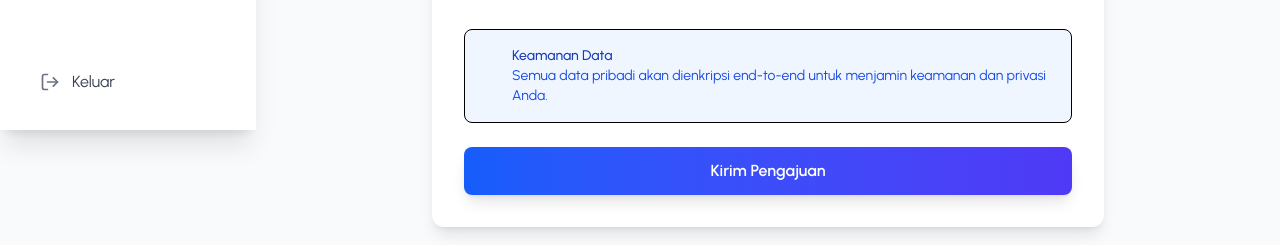
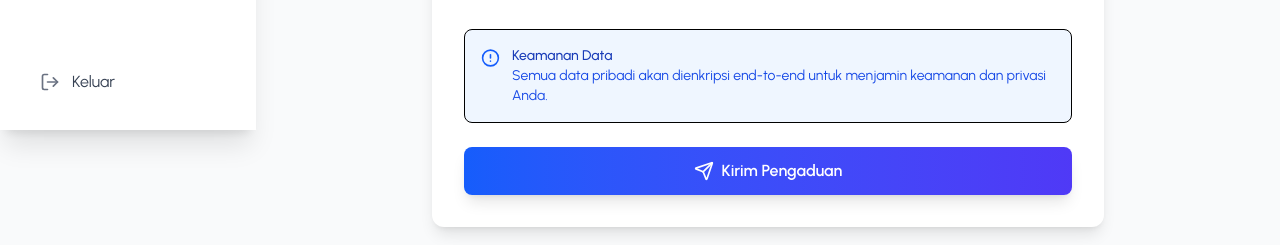
Before and after one commit to IchwanArdi/layanan-desa-digital, a React (Vite) app in the folder client/: page /dashboard/layanan-dokumen in a window 1280 px wide. Shown: the part 670-915 px from the top of the page. Built offline with nearby package versions, Linux system fonts and the light colour scheme; sample sign-in values are in the browser's storage.

Commit message:
menambahkan filtur

```diff
--- a/client/src/components/HalamanUtama/pages/LayananDokumenPage.jsx
+++ b/client/src/components/HalamanUtama/pages/LayananDokumenPage.jsx
@@ -1,3 +1,5 @@
+import { Send, CircleAlert } from 'lucide-react';
+
 // PengajuanPage.jsx
 function PengajuanPage() {
   return (
@@ -81,7 +83,7 @@ function PengajuanPage() {
 
                 <div className="p-4 bg-blue-50 border rounded-lg">
                   <div className="flex items-start space-x-3">
-                    <i data-lucide="alert-circle" className="h-5 w-5 text-blue-600 mt-0.5"></i>
+                    <CircleAlert className="h-5 w-5 text-blue-600 mt-0.5" />
                     <div>
                       <p className="text-blue-800 text-sm font-medium">Keamanan Data</p>
                       <p className="text-blue-700 text-sm">Semua data pribadi akan dienkripsi end-to-end untuk menjamin keamanan dan privasi Anda.</p>
@@ -89,8 +91,12 @@ function PengajuanPage() {
                   </div>
                 </div>
 
-                <button type="submit" className="w-full py-3 bg-gradient-to-r from-blue-600 to-indigo-600 text-white font-semibold rounded-lg hover:from-blue-700 hover:to-indigo-700 hover-scale transition-all duration-200 shadow-lg">
-                  Kirim Pengajuan
+                <button
+                  type="submit"
+                  className="w-full py-3 bg-gradient-to-r from-blue-600 to-indigo-600 text-white font-semibold rounded-lg hover:from-blue-700 hover:to-indigo-700 hover-scale transition-all duration-200 shadow-lg flex items-center justify-center space-x-2 cursor-pointer"
+                >
+                  <Send className="h-5 w-5" />
+                  <span>Kirim Pengaduan</span>
                 </button>
               </form>
             </div>
--- a/client/src/components/HalamanUtama/pages/PengajuanPage.jsx
+++ b/client/src/components/HalamanUtama/pages/PengajuanPage.jsx
@@ -1,3 +1,5 @@
+import { Send, CircleCheck } from 'lucide-react';
+
 // PengajuanPage.jsx
 function PengajuanPage() {
   return (
@@ -54,7 +56,7 @@ function PengajuanPage() {
 
                 <div className="p-4 bg-green-50 border rounded-lg">
                   <div className="flex items-start space-x-3">
-                    <i data-lucide="check-circle" className="h-5 w-5 text-green-600 mt-0.5"></i>
+                    <CircleCheck className="h-5 w-5 text-green-600 mt-0.5" />
                     <div>
                       <p className="text-green-800 text-sm font-medium">Jaminan Privasi</p>
                       <p className="text-green-700 text-sm">Data pengaduan dienkripsi dan hanya diakses oleh petugas berwenang untuk penanganan.</p>
@@ -64,9 +66,9 @@ function PengajuanPage() {
 
                 <button
                   type="submit"
-                  className="w-full py-3 bg-gradient-to-r from-green-600 to-emerald-600 text-white font-semibold rounded-lg hover:from-green-700 hover:to-emerald-700 hover-scale transition-all duration-200 shadow-lg flex items-center justify-center space-x-2"
+                  className="w-full py-3 bg-gradient-to-r from-green-600 to-emerald-600 text-white font-semibold rounded-lg hover:from-green-700 hover:to-emerald-700 hover-scale transition-all duration-200 shadow-lg flex items-center justify-center space-x-2 cursor-pointer"
                 >
-                  <i data-lucide="send" className="h-5 w-5"></i>
+                  <Send className="h-5 w-5" />
                   <span>Kirim Pengaduan</span>
                 </button>
               </form>
--- a/client/src/components/HalamanUtama/utils/Sidebar.jsx
+++ b/client/src/components/HalamanUtama/utils/Sidebar.jsx
@@ -40,7 +40,7 @@ export default function Sidebar({ isSidebarOpen, closeSidebar, handleNavigation,
               key={item.key}
               onClick={() => handleNavigation(item.key)}
               className={`w-full flex items-center space-x-3 px-6 py-4 transition-all duration-200 text-left group ${
-                currentSection === item.key ? 'bg-green-100 text-green-600 border-r-4 border-green-600' : 'text-gray-700 hover:bg-gray-50 hover:text-gray-900'
+                currentSection === item.key ? 'bg-green-100 text-green-600 border-r-4 border-green-600' : 'text-gray-700 hover:bg-gray-50 hover:text-gray-900 cursor-pointer'
               }`}
             >
               <div className={`transition-colors duration-200 ${currentSection === item.key ? 'text-green-600' : 'text-gray-500 group-hover:text-gray-700'}`}>{getIconComponent(item.icon)}</div>
```
